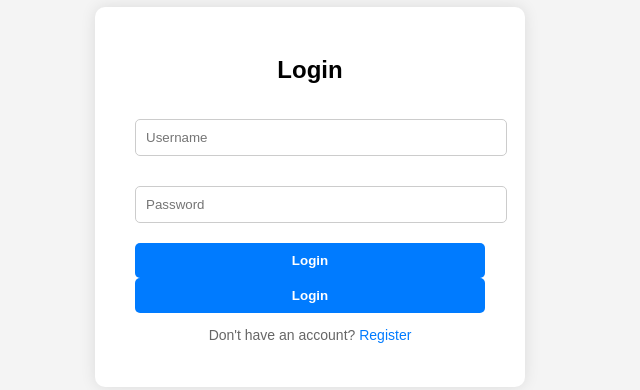
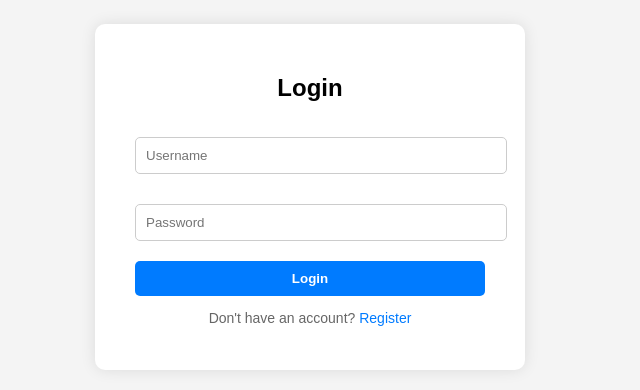
Before and after one commit to Sohelsh/Web_Project_Devops, a plain HTML site: page index.html in a window 1280 px wide. Shown: the part 211-601 px from the top of the page, without its empty margins (330-970 px from the left). Drawn offline with Linux system fonts and the light colour scheme.

Commit message:
remove login extra button

```diff
--- a/index.html
+++ b/index.html
@@ -12,7 +12,6 @@
             <input type="text" id="login-username" placeholder="Username" required>
             <input type="password" id="login-password" placeholder="Password" required>
             <input type="submit" value="Login">
-             <input type="submit" value="Login">
         </form>
         <p>Don't have an account? <a href="register.html">Register</a></p>
     </div>
```
